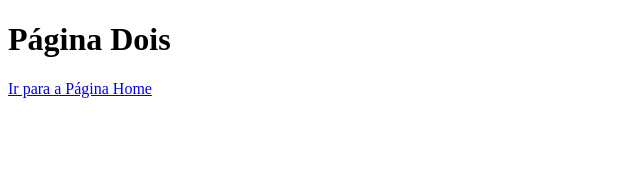
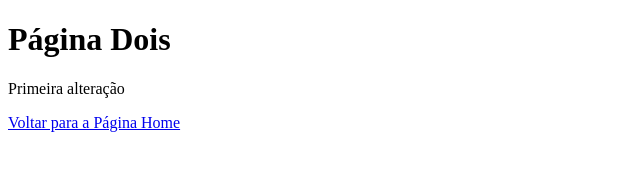
Before and after one commit to mgarabe/Site1, a plain HTML site: page paginaDois.html in a window 1280 px wide. Shown: the whole page, without its empty margins (0-640 px from the left). Drawn offline with Linux system fonts and the light colour scheme.

Commit message:
Acrescentado mensagem de alteração

```diff
--- a/paginaDois.html
+++ b/paginaDois.html
@@ -7,6 +7,7 @@
 </head>
 <body>
     <h1>Página Dois</h1>
-    <a href="index.html"> Ir para a Página Home </a>
+    <p>Primeira alteração</p>
+    <a href="index.html"> Voltar para a Página Home </a>
 </body>
 </html>
```
